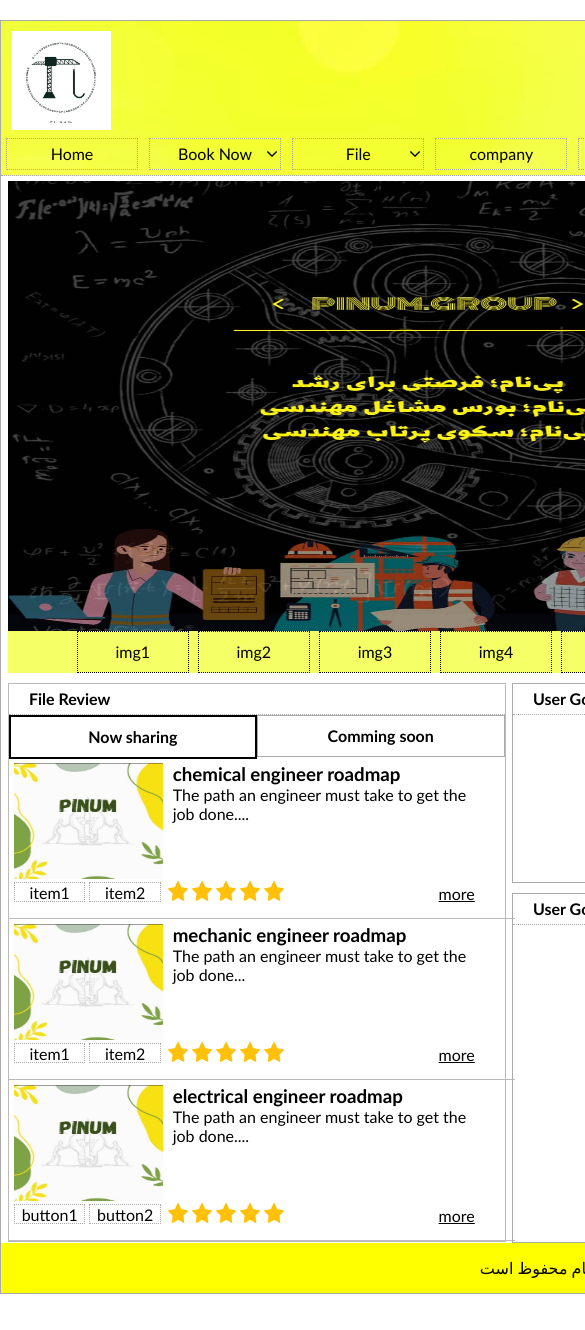
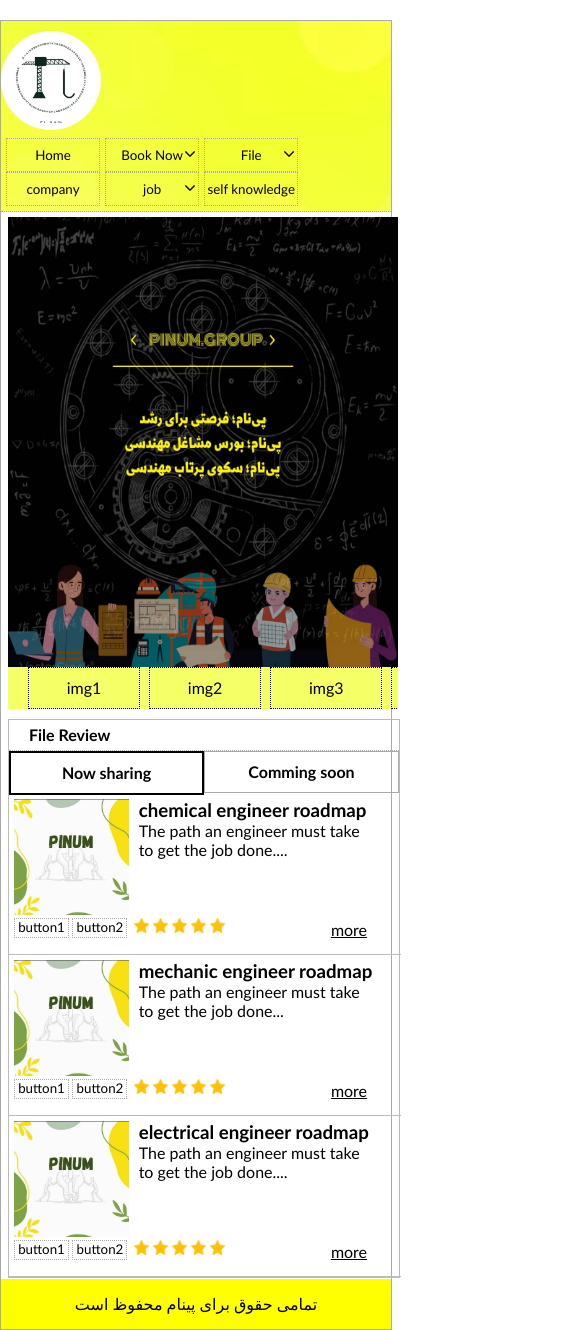
Before and after one commit to Moharrami97/front_end, a plain HTML site: page layout-exercises.html in a window 390 px wide. Shown: the top 1330 px of the page, 585 px wide, since content can reach past the window. Before the commit the page ends 1294 px from the top, so only its background shows below. Drawn offline with Linux system fonts and the light colour scheme.

Commit message:
creation Responsive design

```diff
--- a/layout-exercises.html
+++ b/layout-exercises.html
@@ -19,7 +19,7 @@
                 </ul>
             </div>
             <div class="logo">
-                <img src="image/index7.jpg" width="100px">
+                <img src="image/index7.jpg">
             </div>
             <nav>
                 <ul>
@@ -69,7 +69,7 @@
                     <li>company</li>
                     <li>
                         <img src="image/arrow-down (1).png" class="icon-top-to-bottom">
-                        job opportunity
+                        job
                         <div class="dropdown-content">
                             <ul>
                                 <li>group A</li>
@@ -138,8 +138,8 @@
                                             <img src="image/index6.jpg" >
                                         </div>
                                         <div class="review-left-bottom">
-                                            <div class="my-btn-left">item1</div>
-                                            <div class="my-btn-right">item2</div>
+                                            <div class="my-btn-left">button1</div>
+                                            <div class="my-btn-right">button2</div>
                                         </div>
                                     </div>
                                     <div class="review-right">
@@ -169,8 +169,8 @@
                                             <img src="image/index6.jpg" >
                                         </div>
                                         <div class="review-left-bottom">
-                                            <div class="my-btn-left">item1</div>
-                                            <div class="my-btn-right">item2</div>
+                                            <div class="my-btn-left">button1</div>
+                                            <div class="my-btn-right">button2</div>
                                         </div>
                                     </div>
                                     <div class="review-right">
--- a/style-layout.css
+++ b/style-layout.css
@@ -41,6 +41,11 @@
     width: 10%;
     margin: 5px 0px;
     text-align: center;
+}
+
+.logo img{
+    width:100px;
+    border-radius:50% ;
 }
 
 header nav{
@@ -218,7 +223,7 @@
 }
 
 .review-item{
-    width: 100%;
+    width: 98%;
     border-bottom: 1px solid #bbb;
     padding: 5px;
 }
@@ -360,3 +365,62 @@
 .clear{
     clear: both;
 }
+
+
+@media all and (max-width:1200px){
+    .container{
+        width: 100%;
+    }
+    .col-left{
+        width: 100%;
+    }
+    .col-right{
+        display: none;
+    }
+
+    .nav-top{
+        margin-right: 150px;
+    }
+}
+
+@media all and (max-width:1088px){
+    header nav{
+        width: 100%;
+    }
+
+    nav>ul>li{
+        margin-right: 1px;
+        padding: 1px;
+        width: 90px;
+        font-size: smaller;
+    }
+}
+
+@media all and (max-width:992px){
+    .nav-top{
+        display: none;
+    }
+}
+
+@media all and (max-width:803px){
+    .rate img{
+        width: 15px;
+    }
+
+}
+
+@media all and (max-width:655px){
+    .review-left-bottom{
+        font-size: smaller;
+    }
+}
+
+@media all and (max-width:637px){
+    .col-left-right{
+        display: none;
+    }
+
+    .col-left-left{
+        width: 100%;
+    }
+}
```
